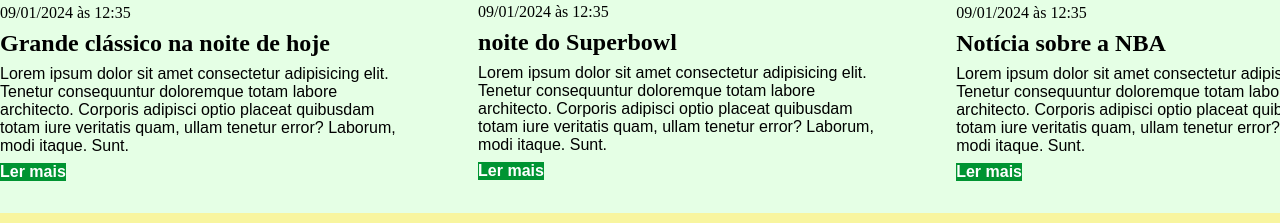
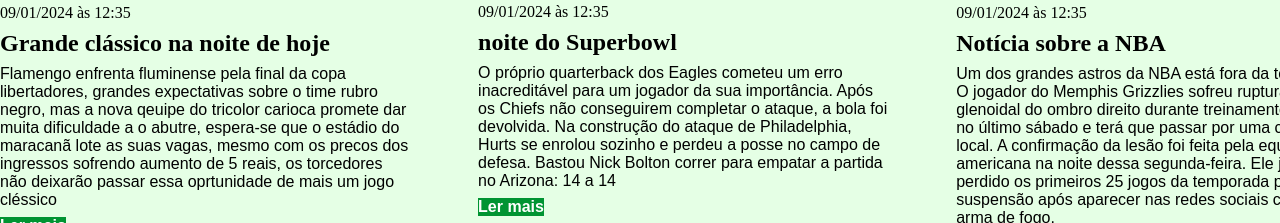
Before and after one commit to AllanOSilva/curso_ebac_frontend, a plain HTML site: page index.html in a window 1280 px wide. Shown: the part 411-634 px from the top of the page. Drawn offline with Linux system fonts and the light colour scheme.

Commit message:
Update index.html

```diff
--- a/index.html
+++ b/index.html
@@ -40,7 +40,7 @@
                     </header>
                     <h3>Grande clássico na noite de hoje</h3>
                     <p>
-                        Lorem ipsum dolor sit amet consectetur adipisicing elit. Tenetur consequuntur doloremque totam labore architecto. Corporis adipisci optio placeat quibusdam totam iure veritatis quam, ullam tenetur error? Laborum, modi itaque. Sunt.
+                        Flamengo enfrenta fluminense pela final da copa libertadores, grandes expectativas sobre o time rubro negro, mas a nova qeuipe do tricolor carioca promete dar muita dificuldade a o abutre, espera-se que o estádio do maracanã lote as suas vagas, mesmo com os precos dos ingressos sofrendo aumento de 5 reais, os torcedores não deixarão passar essa oprtunidade de mais um jogo cléssico
                     </p>
                     <a href="#" title="Leia a notícia completa">Ler mais</a>
                 </article>
@@ -51,7 +51,7 @@
                     </header>
                     <h3>noite do Superbowl</h3>
                     <p>
-                        Lorem ipsum dolor sit amet consectetur adipisicing elit. Tenetur consequuntur doloremque totam labore architecto. Corporis adipisci optio placeat quibusdam totam iure veritatis quam, ullam tenetur error? Laborum, modi itaque. Sunt.
+                        O próprio quarterback dos Eagles cometeu um erro inacreditável para um jogador da sua importância. Após os Chiefs não conseguirem completar o ataque, a bola foi devolvida. Na construção do ataque de Philadelphia, Hurts se enrolou sozinho e perdeu a posse no campo de defesa. Bastou Nick Bolton correr para empatar a partida no Arizona: 14 a 14
                     </p>
                     <a href="#" title="Leia a notícia completa">Ler mais</a>
                 </article>
@@ -62,7 +62,8 @@
                     </header>
                     <h3>Notícia sobre a NBA</h3>
                     <p>
-                        Lorem ipsum dolor sit amet consectetur adipisicing elit. Tenetur consequuntur doloremque totam labore architecto. Corporis adipisci optio placeat quibusdam totam iure veritatis quam, ullam tenetur error? Laborum, modi itaque. Sunt.
+                        Um dos grandes astros da NBA está fora da temporada. O jogador do Memphis Grizzlies sofreu ruptura no lábio glenoidal do ombro direito durante treinamento realizado no último sábado e terá que passar por uma cirurgia no local.
+                        A confirmação da lesão foi feita pela equipe norte-americana na noite dessa segunda-feira. Ele já havia perdido os primeiros 25 jogos da temporada por uma suspensão após aparecer nas redes sociais com uma arma de fogo.
                     </p>
                     <a href="#" title="Leia a notícia completa">Ler mais</a>
                 </article>
@@ -91,7 +92,7 @@
                     </header>
                     <h3>Euro em queda de 0.40%</h3>
                     <p>
-                        Recentemente, o euro registrou uma queda de 0.40%. Essa diminuição pode impactar variados aspectos, desde a competitividade das exportações europeias até o poder de compra de consumidores em países que utilizam essa moeda. Flutuações nas taxas de câmbio são elementos essenciais no cenário econômico global, e mesmo uma variação aparentemente pequena como essa pode desencadear efeitos significativos em diferentes áreas da economia.
+                        O euro registrou uma queda de 0.40%. Essa diminuição pode impactar variados aspectos, desde a competitividade das exportações europeias até o poder de compra de consumidores em países que utilizam essa moeda. Flutuações nas taxas de câmbio são elementos essenciais no cenário econômico global, e mesmo uma variação aparentemente pequena como essa pode desencadear efeitos significativos em diferentes áreas da economia.
                     </p>
                     <a href="#" title="Leia a notícia completa">Ler mais</a>
                 </article>
@@ -102,7 +103,7 @@
                     </header>
                     <h3>Alta no preço do barril do petróleo</h3>
                     <p>
-                        Recentemente, o preço do barril de petróleo apresentou um aumento significativo. Essa alta pode desencadear uma série de impactos, desde um possível encarecimento dos combustíveis até influenciar os custos de produção em diversas indústrias. Flutuações nos preços do petróleo são acompanhadas de perto, pois têm repercussões diretas na economia global, afetando desde o custo de vida até as estratégias de investimento em diversos setores.
+                        O preço do barril de petróleo apresentou um aumento significativo. Essa alta pode desencadear uma série de impactos, desde um possível encarecimento dos combustíveis até influenciar os custos de produção em diversas indústrias. Flutuações nos preços do petróleo são acompanhadas de perto, pois têm repercussões diretas na economia global, afetando desde o custo de vida até as estratégias de investimento em diversos setores.
                     </p>
                     <a href="#" title="Leia a notícia completa">Ler mais</a>
                 </article>
```
